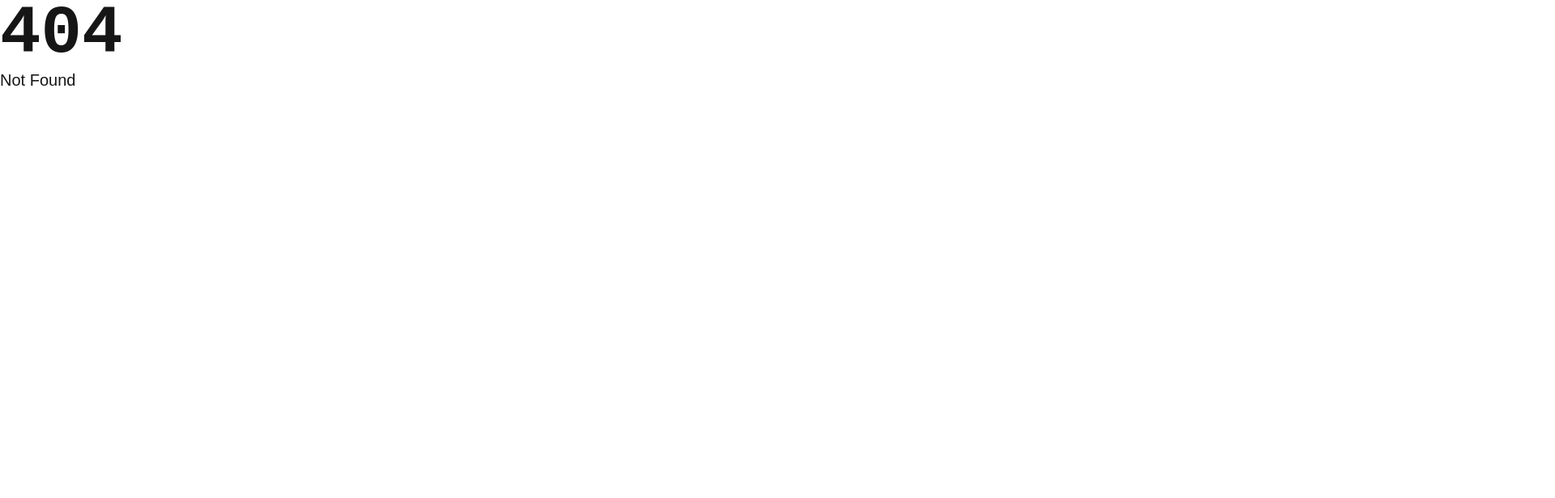
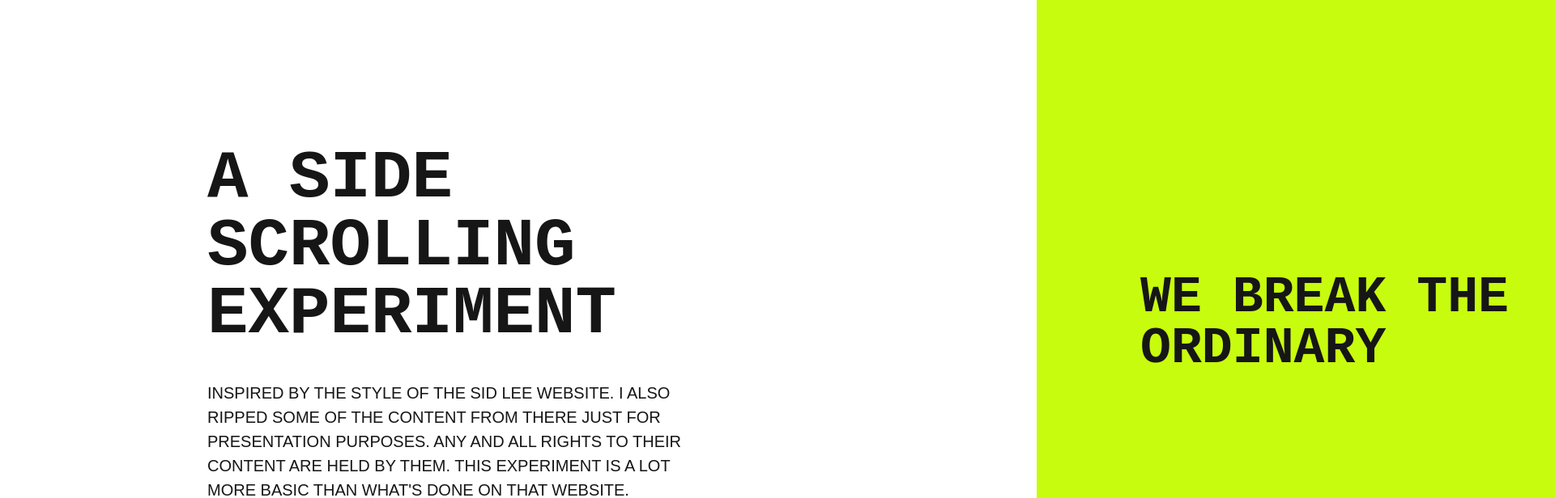
Before and after one commit to matovius/lab, a SvelteKit app: page /side-scrolling-website-too in a window 1280 px wide. Before the commit this address had no page. Shown: the top 616 px of the page at 81% size, 1920 px wide, since content can reach past the window. Built offline with nearby package versions, Linux system fonts and the light colour scheme; a web font is replaced by a local one.

Commit message:
feat: add another side-scrolling website experiment

```diff
--- /dev/null
+++ b/src/routes/side-scrolling-website-too/+page.svelte
@@ -0,0 +1,280 @@
+<script>
+	let mainScroll = $state(0);
+	/** @type { HTMLElement | null } */
+	let mainEl = $state(null);
+
+	function handleWindowScroll() {
+		if (mainEl) {
+			const rect = mainEl.getBoundingClientRect();
+			// console.log(Math.abs(rect.top) / mainEl.offsetHeight);
+			mainScroll = Math.abs(rect.top) / (mainEl.offsetHeight - window.innerHeight);
+		}
+	}
+</script>
+
+<svelte:head>
+	<title>Side-scrolling 2 - Martin's Laboratory</title>
+</svelte:head>
+
+<svelte:window onscroll={handleWindowScroll} />
+
+<main style="--scroll: {mainScroll}" bind:this={mainEl}>
+	<section class="one">
+		<div class="container">
+			<div class="hero">
+				<h1>A side scrolling experiment</h1>
+				<p>
+					Inspired by the style of the Sid Lee website. I also ripped some of the content from there
+					just for presentation purposes. Any and all rights to their content are held by them. This
+					experiment is a lot more basic than what's done on that website.
+				</p>
+			</div>
+		</div>
+	</section>
+
+	{@render SectionTwo()}
+	{@render SectionThree()}
+	{@render SectionFour()}
+	{@render SectionFive()}
+</main>
+
+<footer>
+	<h2 class="h1">Here's the footer</h2>
+</footer>
+
+{#snippet Section(name)}
+	<section class={name} style="--_bg: var(--color-{name});">
+		<div class="container">
+			<span>{name}</span>
+		</div>
+	</section>
+{/snippet}
+
+{#snippet SectionTwo()}
+	<section class="two" style="--_bg: var(--color-two);">
+		<div class="container">
+			<div class="section-intro">
+				<h2>We break the ordinary</h2>
+			</div>
+			<div class="section-content">
+				<p>
+					Since our inception in 1993, we've broken the ordinary, rethinking how brands connect at
+					the intersection of craft, culture and innovation.
+				</p>
+				<p>
+					We don't follow change, we shape it. By challenging what's expected, we create work that
+					defines what's next, not just for brands, but for the world they move in.
+				</p>
+			</div>
+			<div class="section-cta">
+				<button>
+					<span class="h3">See more of our work</span>
+				</button>
+			</div>
+		</div>
+	</section>
+{/snippet}
+
+{#snippet SectionThree()}
+	<section class="three" style="--_bg: var(--color-three);">
+		<div class="container">
+			<div class="section-intro">
+				<h2>Architects of innovation</h2>
+			</div>
+			<div class="section-content">
+				<p>
+					We build what's next. As architects of ideas, culture and creativity, we use innovation to
+					flip the expected, not just make noise.
+				</p>
+				<p>
+					New tools, fresh thinking, and uncommon moves: that's how we turn bold ideas into real
+					impact.
+				</p>
+			</div>
+			<div class="section-cta">
+				<button>
+					<span class="h3">See more of our work</span>
+				</button>
+			</div>
+		</div>
+	</section>
+{/snippet}
+
+{#snippet SectionFour()}
+	<section class="four" style="--_bg: var(--color-four);">
+		<div class="container">
+			<div class="section-intro">
+				<h2>Culture-shaping work</h2>
+			</div>
+			<div class="section-content">
+				<p>
+					By tapping into what moves people, we build bold, authentic stories that spark
+					conversations, shift perceptions, and bring communities together.
+				</p>
+			</div>
+			<div class="section-cta">
+				<button>
+					<span class="h3">See more of our work</span>
+				</button>
+			</div>
+		</div>
+	</section>
+{/snippet}
+
+{#snippet SectionFive()}
+	<section class="five" style="--_bg: var(--color-five);">
+		<div class="container">
+			<div class="section-intro">
+				<h2>Portraits of our people</h2>
+			</div>
+			<div class="section-content">
+				<p>
+					Meet the originators, icons, collaborators, and cultural pioneers that are carving out
+					their own lanes in and around Sid Lee's creative community.
+				</p>
+			</div>
+			<div class="section-cta">
+				<button>
+					<span class="h3">See more of our work</span>
+				</button>
+			</div>
+		</div>
+	</section>
+{/snippet}
+
+<style>
+	:global(body) {
+		overflow-x: hidden;
+	}
+
+	main {
+		--color-one: #ffffff;
+		--color-two: #c8fc0f;
+		--color-three: #ff440b;
+		--color-four: #9ea145;
+		--color-five: #d2bbf8;
+		/* The scale count is 4 since we don't need to count the first section as it's already in view */
+		--_scale-count: 6.5;
+
+		height: calc(100vw * var(--_scale-count));
+		display: flex;
+		flex-direction: row;
+		isolation: isolate;
+		transform: translateX(0);
+		animation: sideScroll 1s linear infinite;
+		animation-play-state: paused;
+		animation-delay: calc(var(--scroll) * -1s);
+		/* Cover overshoot weirdness */
+		animation-iteration-count: 1;
+		animation-fill-mode: both;
+	}
+
+	section {
+		height: fit-content;
+		background-color: var(--color-one);
+		position: sticky;
+		top: 0;
+
+		> .container {
+			/*text-align: center;*/
+			text-transform: uppercase;
+			/*width: 100vw;*/
+			height: 100vh;
+			display: flex;
+			flex-direction: row;
+			background-color: var(--color-one);
+
+			> * {
+				height: 100%;
+			}
+		}
+
+		&.one {
+			> .container {
+				min-width: 100vw;
+				padding-inline: 10vw;
+			}
+		}
+
+		&:not(.one) {
+			> .container {
+				/*background-color: var(--_bg);*/
+			}
+		}
+
+		.hero {
+			display: flex;
+			flex-direction: column;
+			justify-content: center;
+			padding-inline: 10vw;
+
+			> p {
+				max-width: 600px;
+				margin-block-start: 2em;
+			}
+		}
+
+		.section-intro {
+			width: 100vw;
+			display: flex;
+			justify-content: center;
+			align-items: center;
+			/*padding-block: 60lvh;*/
+			padding-inline: 10vw;
+			background-color: var(--_bg);
+		}
+		.section-content {
+			padding-block: 20vh;
+			padding-inline: 10vw;
+			background-color: var(--color-one);
+			/*box-shadow: 0 -5vh 60px 10px color-mix(in oklab, black, transparent 90%);*/
+
+			> p {
+				max-width: 600px;
+				margin-inline: auto;
+				margin-block: 1.5em;
+			}
+		}
+		.section-cta {
+			display: flex;
+			justify-content: center;
+			align-items: center;
+			padding-inline-end: 20vw;
+
+			> button {
+				padding-block: 1em;
+				padding-inline: 2em;
+				background-color: var(--_bg);
+				cursor: pointer;
+
+				&:hover {
+					transform: translateY(-0.2em) scale(1.1);
+				}
+				&:active {
+					transition-duration: 50ms;
+					transform: translateY(0) scale(0.95);
+				}
+			}
+		}
+	}
+
+	footer {
+		color: white;
+		text-align: center;
+		height: 100svh;
+		display: flex;
+		justify-content: center;
+		align-items: center;
+		background-color: color-mix(in oklab, white, black 80%);
+		z-index: 2;
+	}
+
+	@keyframes sideScroll {
+		0% {
+			transform: translateX(0);
+		}
+		100% {
+			transform: translateX(calc(-100% * var(--_scale-count)));
+		}
+	}
+</style>
```
